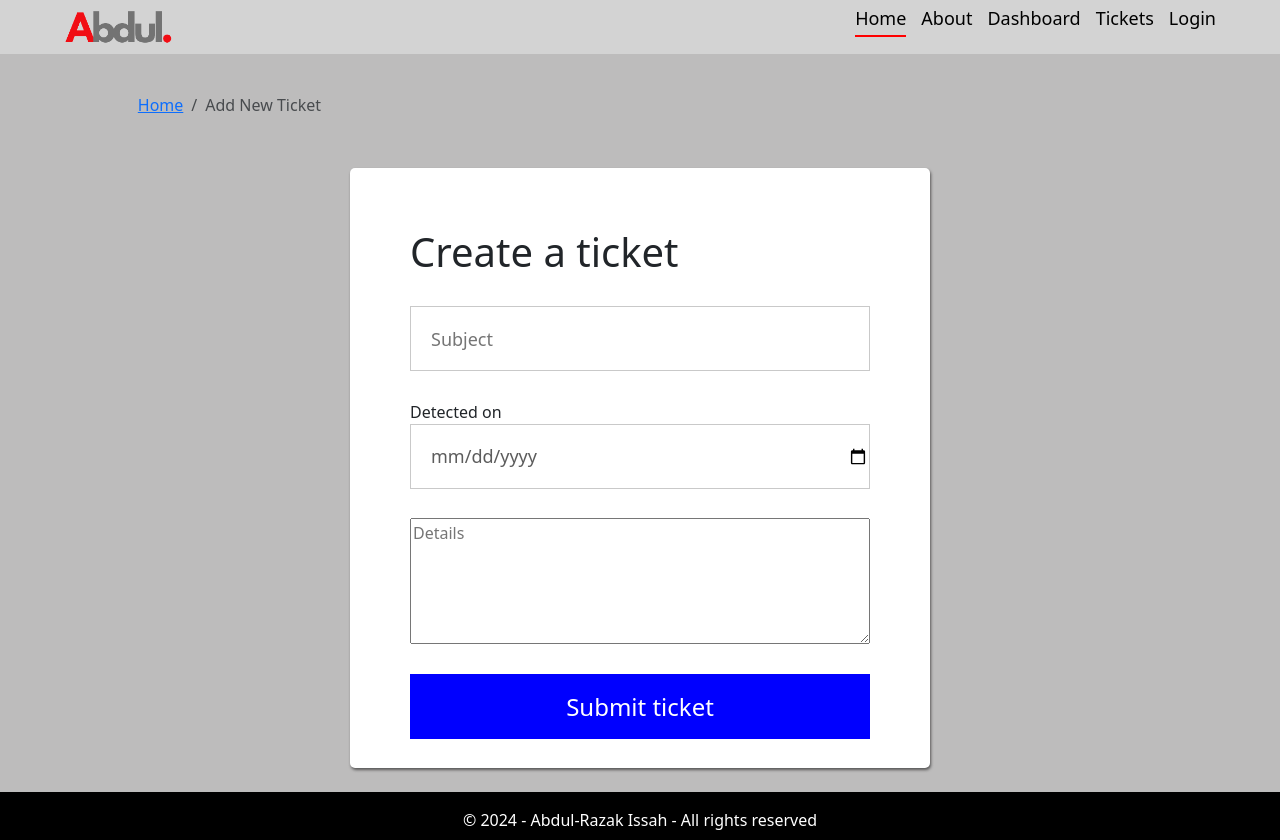
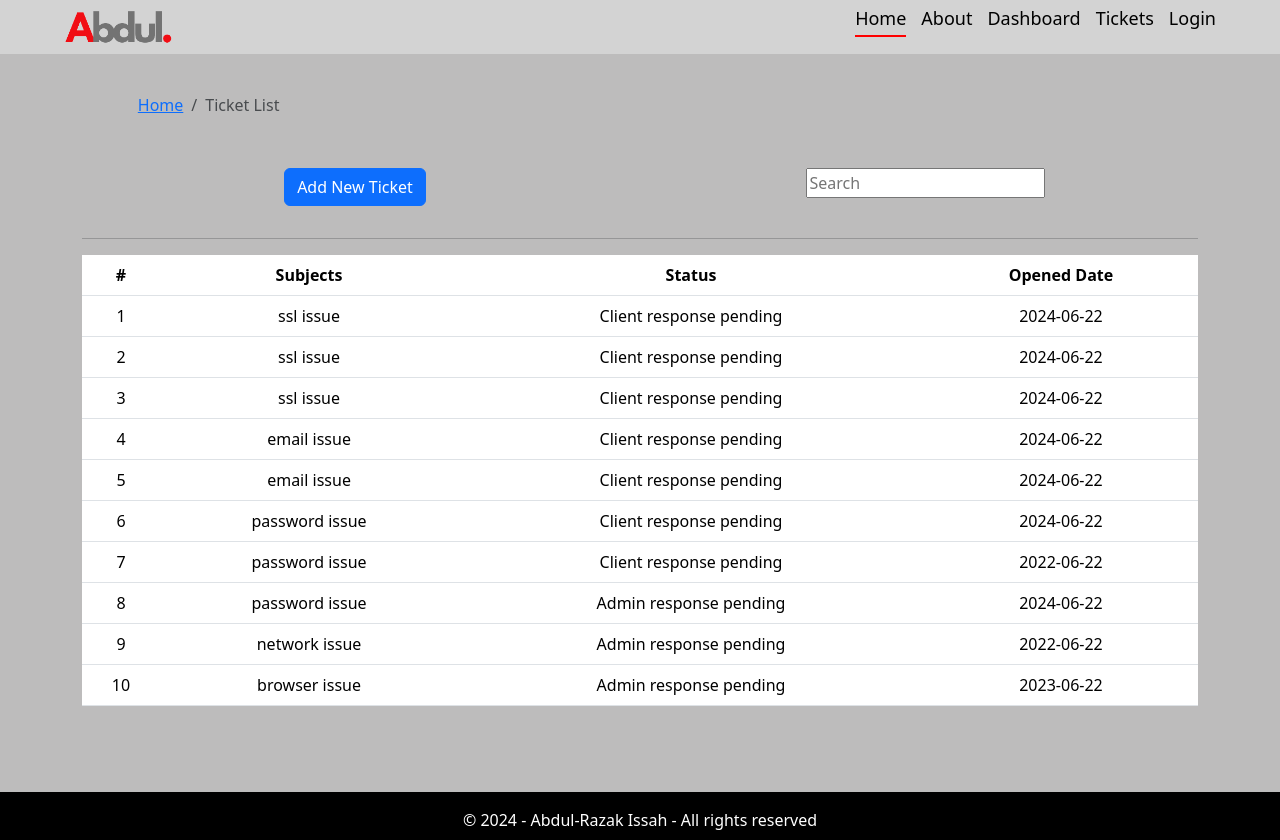
Before and after one commit to zakus2023/crm-frontend-abdul, a React (Create React App) app: page / in a window 1280 px wide. Built offline with nearby package versions, Linux system fonts and the light colour scheme.

Commit message:
Ticket List page and Table search done

```diff
--- a/src/App.js
+++ b/src/App.js
@@ -4,14 +4,16 @@ import Entry from "./Pages/Entry/Entry";
 import DefaultLayout from "./Layout/DefaultLayout";
 import Dashboard from "./Pages/Dshboard/Dashboard";
 import AddNewTicket from "./Pages/Add-Ticket/AddNewTicket";
+import TicketList from "./Pages/TiscketList/TicketList";
 
 function App() {
   return (
     <div className="App">
-      {/* <Entry/>
-      <Dashboard/>*/}
       <DefaultLayout>
-        <AddNewTicket />
+        {/* <Entry/>
+      <Dashboard/>
+      <AddNewTicket />*/}
+        <TicketList />
       </DefaultLayout>
     </div>
   );
--- a/src/Assets/dummydata/dummydata.json
+++ b/src/Assets/dummydata/dummydata.json
@@ -19,44 +19,44 @@
   },
   {
     "id": 4,
-    "subjects": "ssl issue",
+    "subjects": "email issue",
     "status": "Client response pending",
     "addedOn": "2024-06-22"
   },
   {
     "id": 5,
-    "subjects": "ssl issue",
+    "subjects": "email issue",
     "status": "Client response pending",
     "addedOn": "2024-06-22"
   },
   {
     "id": 6,
-    "subjects": "ssl issue",
+    "subjects": "password issue",
     "status": "Client response pending",
     "addedOn": "2024-06-22"
   },
   {
     "id": 7,
-    "subjects": "ssl issue",
+    "subjects": "password issue",
     "status": "Client response pending",
-    "addedOn": "2024-06-22"
+    "addedOn": "2022-06-22"
   },
   {
     "id": 8,
-    "subjects": "ssl issue",
-    "status": "Client response pending",
+    "subjects": "password issue",
+    "status": "Admin response pending",
     "addedOn": "2024-06-22"
   },
   {
     "id": 9,
-    "subjects": "ssl issue",
-    "status": "Client response pending",
-    "addedOn": "2024-06-22"
+    "subjects": "network issue",
+    "status": "Admin response pending",
+    "addedOn": "2022-06-22"
   },
   {
     "id": 10,
-    "subjects": "ssl issue",
-    "status": "Client response pending",
-    "addedOn": "2024-06-22"
+    "subjects": "browser issue",
+    "status": "Admin response pending",
+    "addedOn": "2023-06-22"
   }
 ]
--- /dev/null
+++ b/src/Components/SearchTicketForm/SearchTicketFrm.jsx
@@ -0,0 +1,20 @@
+import React from "react";
+import "./SearchTicketFrm.css";
+
+const SearchTicketFrm = ({ handleChange, str }) => {
+  return (
+    <div>
+      <form action="">
+        <input
+          type="text"
+          placeholder="Search"
+          name="searchStr"
+          value={str}
+          onChange={handleChange}
+        />
+      </form>
+    </div>
+  );
+};
+
+export default SearchTicketFrm;
--- /dev/null
+++ b/src/Pages/TiscketList/TicketList.jsx
@@ -0,0 +1,60 @@
+import React, { useEffect, useState } from "react";
+import "./TicketList.css";
+import { Container, Col, Row, Button } from "react-bootstrap";
+import PageBreadcrum from "../../Components/BreadcrumFolder/PageBreadcrum";
+import SearchTicketFrm from "../../Components/SearchTicketForm/SearchTicketFrm";
+import TicketTable from "../../Components/TicketTable/TicketTable";
+import dummydata from "../../Assets/dummydata/dummydata.json";
+
+const TicketList = () => {
+  const [data, setData] = useState(dummydata); //data is what i will pass as a props inside the tickets table
+
+  const [filteredTickets, setFiltererdTickets] = useState(""); // this will be the search string
+
+  const handleChange = (e) => {
+    setFiltererdTickets(e.target.value);
+  };
+  // This function handles search Ticket whenever the page is loaded
+
+  useEffect(() => {
+    //Searching with any columns
+    const displayedTickets = dummydata.filter((row) =>
+      Object.values(row).some((value) =>
+        value.toString().toLowerCase().includes(filteredTickets.toLowerCase())
+      )
+    );
+
+    //Searching with one column
+    // const displayedTickets = dummydata.filter((row) =>
+    //     row.subjects.toLowerCase().includes(filteredTickets.toLowerCase())
+    //   );
+
+    setData(displayedTickets);
+  }, [filteredTickets]);
+
+  return (
+    <Container>
+      <Row>
+        <Col>
+          <PageBreadcrum page="Ticket List" />
+        </Col>
+      </Row>
+      <Row>
+        <Col>
+          <Button>Add New Ticket</Button>
+        </Col>
+        <Col>
+          <SearchTicketFrm handleChange={handleChange} str={filteredTickets} />
+        </Col>
+      </Row>
+      <hr />
+      <Row>
+        <Col>
+          <TicketTable tickets={data} />
+        </Col>
+      </Row>
+    </Container>
+  );
+};
+
+export default TicketList;
```
Also changed, not shown: src/Components/SearchTicketForm/SearchTicketFrm.css (added), src/Pages/TiscketList/TicketList.css (added).
